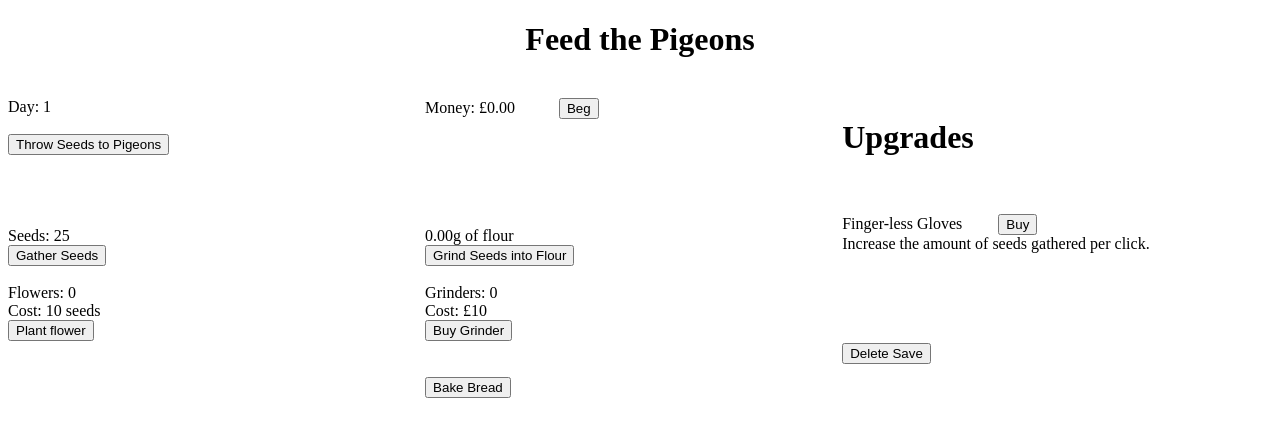
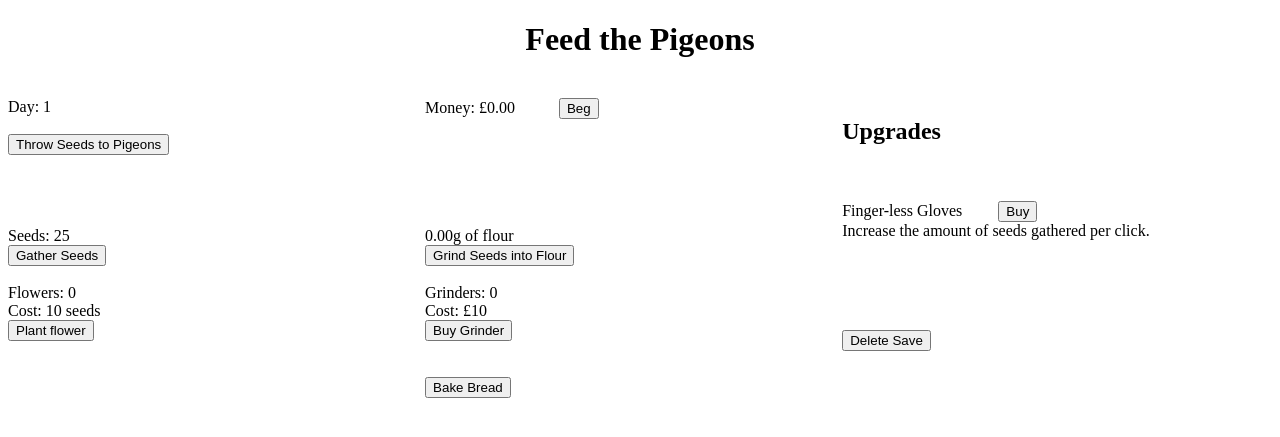
Before and after one commit to HoboZeke/hobozeke.github.io, a Jekyll site: the page incremental/index.html, which Jekyll copies as it is, in a window 1280 px wide. Shown: the top 437 px of the page. Built offline with Jekyll 4.4.1, drawn with Linux system fonts in a browser that asks for light colours.

```diff
--- a/incremental/index.html
+++ b/incremental/index.html
@@ -63,10 +63,10 @@
 <div id="column3">
     <body>
     <div id="upgrades">
-        <h1>Upgrades</h1>
+        <h2>Upgrades</h2>
         </br></br>
         Finger-less Gloves &nbsp; &nbsp; &nbsp; &nbsp;
-        <button onClick = "buyUpgrade(1)">Buy</button>
+        <button onClick = "BuyUpgrade(1)">Buy</button>
         </br>
         Increase the amount of seeds gathered per click.
         </body>
```
Also changed, not shown: other parts of incremental/index.html (+2 -2 lines).
